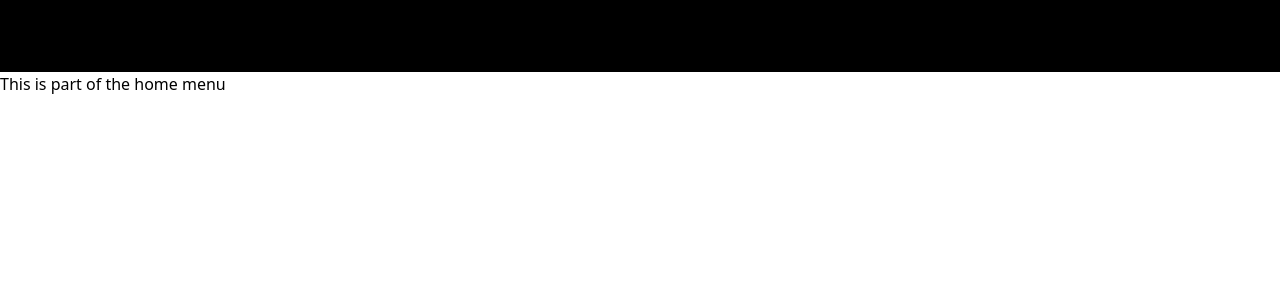
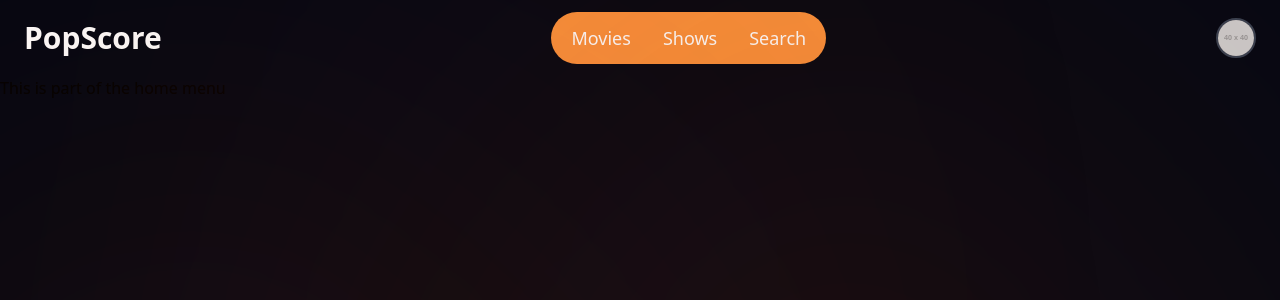
Before and after one commit to DeCastelino/PopScore, a Next.js app in the folder frontend/: page / in a window 1280 px wide. Shown: the top 300 px of the page. Built offline with nearby package versions, Linux system fonts and the light colour scheme.

Commit message:
create background colour for main layout

```diff
--- a/frontend/app/components/Navbar/index.tsx
+++ b/frontend/app/components/Navbar/index.tsx
@@ -1,50 +1,40 @@
 "use client";
 
 import * as React from "react";
+import Link from "next/link";
 
 const Navbar = () => {
   return (
-    <div className="bg-black">
+    <div className="bg-inherit text-white py-3 px-6 shadow-none">
+      <nav className="flex items-center justify-between max-w-7xl mx-auto">
+        {/* Left Side: Logo */}
+        <div className="text-3xl font-bold text-white">
+          PopScore
+        </div>
 
-      <nav>
+        {/* Middle: Navigation Links */}
+        <div className="flex space-x-8 bg-orange-400 px-5 py-3 rounded-full">
+          <Link href='/movies' className="text-lg hover:text-gray-300 transition">
+            Movies
+          </Link>
+          <Link href='/shows' className="text-lg hover:text-gray-300 transition">
+            Shows
+          </Link>
+          <Link href='/movies' className="text-lg hover:text-gray-300 transition">
+            Search
+          </Link>
+        </div>
+
+        {/* Right Side: Profile Avatar */}
         <div>
-          <span>PopScore</span>
-        </div>
-        <div>
-          <span>Movies</span>
-          <span>Series</span>
-        </div>
-        <div>
-          <span>Avatar</span>
+          <img
+            src="https://via.placeholder.com/40"
+            alt="Profile Avatar"
+            className="w-10 h-10 rounded-full border-2 border-gray-700 hover:border-gray-400 transition"
+          />
         </div>
       </nav>
     </div>
-    // <nav className="flex-column mx-auto max-w-7xl items-center justify-between bg-black">
-    //   {/* <!-- Left Side: Logo --> */}
-    //   <div className="text-2xl font-bold">PopScore</div>
-
-    //   {/* <!-- Middle: Navigation Links --> */}
-    //   <div className="flex space-x-8">
-    //     <a href="#movies" className="text-lg transition hover:text-gray-300">
-    //       Movies
-    //     </a>
-    //     <a href="#series" className="text-lg transition hover:text-gray-300">
-    //       Series
-    //     </a>
-    //     <a href="#search" className="text-lg transition hover:text-gray-300">
-    //       Search
-    //     </a>
-    //   </div>
-
-    /* <!-- Right Side: Profile Avatar --> */
-    /* <div>
-        <img
-          src="https://via.placeholder.com/40"
-          alt="Profile Avatar"
-          className="h-10 w-10 rounded-full border-2 border-gray-700 transition hover:border-gray-400"
-        />
-       </div> */
-    // </nav>
   );
 };
 
--- a/frontend/app/layouts/MainLayout.tsx
+++ b/frontend/app/layouts/MainLayout.tsx
@@ -1,11 +1,19 @@
 import Navbar from "../components/Navbar";
 import { ChildrenProps } from "../types";
+import "../styles/globals.css";
 const MainLayout = ({ children }: ChildrenProps) => {
   return (
-    <div>
-      <Navbar />
-      {children}
-    </div>
+    //background
+    <div className="relative h-screen min-h-screen bg-black">
+      {/* foreground */}
+      <div className="right-25 top-25 absolute h-96 w-96 rounded-full bg-orange-800 blur-[300px]"></div>
+      <div className="left-0 bottom-0 absolute h-96 w-96 rounded-full bg-orange-800 blur-[300px]"></div>
+      <div className="h-screen min-h-screen bg-gray-950 bg-blend-lighten">
+
+        <Navbar />
+        {children}
+      </div>
+    </div >
   );
 };
 
--- a/frontend/tailwind.config.js
+++ b/frontend/tailwind.config.js
@@ -6,7 +6,11 @@ module.exports = {
     "./components/**/*.{js,ts,jsx,tsx,mdx}",
   ],
   theme: {
-    extend: {},
+    extend: {
+      spacing: {
+        25: "15rem",
+      },
+    },
   },
   plugins: [],
 };
```
